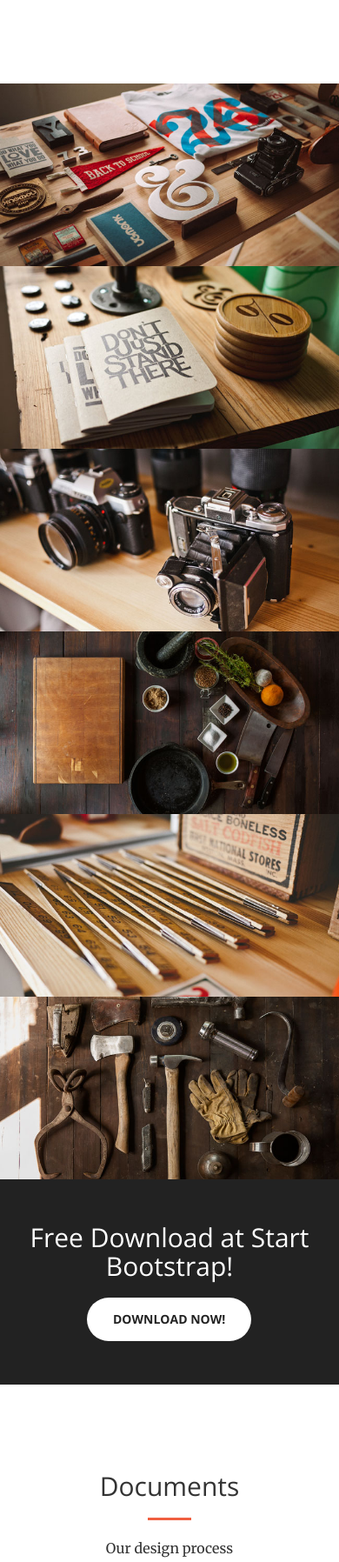
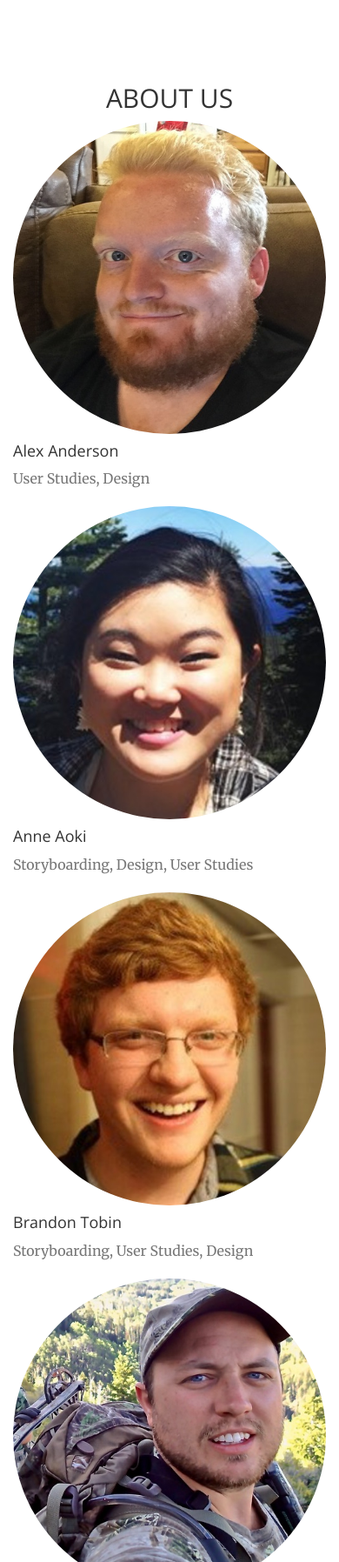
Before and after one commit to brandon-tobin/Human-Computer-Interaction-Final-Project, a website: page Time-Saver-Website/index.html in a window 390 px wide. Shown: the part 3080-4876 px from the top of the page at 87% size. Drawn offline with nearby package versions, Linux system fonts and the light colour scheme.

Commit message:
Added standardized images, and hijacked bootstrap from another about me site, implemented about me

```diff
--- a/Time-Saver-Website/index.html
+++ b/Time-Saver-Website/index.html
@@ -150,111 +150,49 @@
         </div>
     </section>
 
+
+<!--Team Section-->
+
     <section class="no-padding" id="team">
-        <div class="container-fluid">
-            <div class="row no-gutter popup-gallery">
-                <div class="col-lg-4 col-sm-6">
-                    <a href="img/portfolio/fullsize/1.jpg" class="portfolio-box">
-                        <img src="img/portfolio/thumbnails/1.jpg" class="img-responsive" alt="">
-                        <div class="portfolio-box-caption">
-                            <div class="portfolio-box-caption-content">
-                                <div class="project-category text-faded">
-                                    Category
-                                </div>
-                                <div class="project-name">
-                                    Project Name
-                                </div>
-                            </div>
-                        </div>
-                    </a>
+        <div class="container">
+            <div class="row">
+                <div class="col-lg-12 text-center">
+                    <h2 class="section-heading">ABOUT US</h2>
                 </div>
-                <div class="col-lg-4 col-sm-6">
-                    <a href="img/portfolio/fullsize/2.jpg" class="portfolio-box">
-                        <img src="img/portfolio/thumbnails/2.jpg" class="img-responsive" alt="">
-                        <div class="portfolio-box-caption">
-                            <div class="portfolio-box-caption-content">
-                                <div class="project-category text-faded">
-                                    Category
-                                </div>
-                                <div class="project-name">
-                                    Project Name
-                                </div>
-                            </div>
-                        </div>
-                    </a>
+            </div>
+            <div class="row">
+                <div class="col-sm-3">
+                    <div class="team-member">
+                        <img src="img/team/Alex500x500.jpg" class="img-responsive img-circle" alt="">
+                        <h4>Alex Anderson</h4>
+                        <p class="text-muted">User Studies, Design</p>
+                    </div>
                 </div>
-                <div class="col-lg-4 col-sm-6">
-                    <a href="img/portfolio/fullsize/3.jpg" class="portfolio-box">
-                        <img src="img/portfolio/thumbnails/3.jpg" class="img-responsive" alt="">
-                        <div class="portfolio-box-caption">
-                            <div class="portfolio-box-caption-content">
-                                <div class="project-category text-faded">
-                                    Category
-                                </div>
-                                <div class="project-name">
-                                    Project Name
-                                </div>
-                            </div>
-                        </div>
-                    </a>
+                <div class="col-sm-3">
+                    <div class="team-member">
+                        <img src="img/team/anne500x500.jpg" class="img-responsive img-circle" alt="">
+                        <h4>Anne Aoki</h4>
+                        <p class="text-muted">Storyboarding, Design, User Studies</p>
+                    </div>
                 </div>
-                <div class="col-lg-4 col-sm-6">
-                    <a href="img/portfolio/fullsize/4.jpg" class="portfolio-box">
-                        <img src="img/portfolio/thumbnails/4.jpg" class="img-responsive" alt="">
-                        <div class="portfolio-box-caption">
-                            <div class="portfolio-box-caption-content">
-                                <div class="project-category text-faded">
-                                    Category
-                                </div>
-                                <div class="project-name">
-                                    Project Name
-                                </div>
-                            </div>
-                        </div>
-                    </a>
+                <div class="col-sm-3">
+                    <div class="team-member">
+                        <img src="img/team/TobinPicture500x500.jpg" class="img-responsive img-circle" alt="">
+                        <h4>Brandon Tobin</h4>
+                        <p class="text-muted">Storyboarding, User Studies, Design</p>
+                     </div>
                 </div>
-                <div class="col-lg-4 col-sm-6">
-                    <a href="img/portfolio/fullsize/5.jpg" class="portfolio-box">
-                        <img src="img/portfolio/thumbnails/5.jpg" class="img-responsive" alt="">
-                        <div class="portfolio-box-caption">
-                            <div class="portfolio-box-caption-content">
-                                <div class="project-category text-faded">
-                                    Category
-                                </div>
-                                <div class="project-name">
-                                    Project Name
-                                </div>
-                            </div>
-                        </div>
-                    </a>
-                </div>
-                <div class="col-lg-4 col-sm-6">
-                    <a href="img/portfolio/fullsize/6.jpg" class="portfolio-box">
-                        <img src="img/portfolio/thumbnails/6.jpg" class="img-responsive" alt="">
-                        <div class="portfolio-box-caption">
-                            <div class="portfolio-box-caption-content">
-                                <div class="project-category text-faded">
-                                    Category
-                                </div>
-                                <div class="project-name">
-                                    Project Name
-                                </div>
-                            </div>
-                        </div>
-                    </a>
+                <div class="col-sm-3">
+                    <div class="team-member">
+                        <img src="img/team/Matt500x500.jpg" class="img-responsive img-circle" alt="">
+                        <h4>Matt Willden</h4>
+                        <p class="text-muted">Ideation, Writing, User Studies</p>
+                       </div>
                 </div>
             </div>
         </div>
     </section>
 
-    <aside class="bg-dark">
-        <div class="container text-center">
-            <div class="call-to-action">
-                <h2>Free Download at Start Bootstrap!</h2>
-                <a href="http://startbootstrap.com/template-overviews/creative/" class="btn btn-default btn-xl sr-button">Download Now!</a>
-            </div>
-        </div>
-    </aside>
 
     <section id="documents">
         <div class="container">
```
Also changed, not shown: Time-Saver-Website/img/Alex.jpg (deleted), Time-Saver-Website/img/Scaled time_saver logo 4x.png (deleted), Time-Saver-Website/img/team/Alex.jpg (added), Time-Saver-Website/img/team/Alex500x500.jpg (added), Time-Saver-Website/img/team/Matt.jpg (renamed from Time-Saver-Website/img/Matt.jpg), Time-Saver-Website/img/team/Matt500x500.jpg (added), Time-Saver-Website/img/team/TobinPicture.jpg (renamed from Time-Saver-Website/img/TobinPicture.jpg), Time-Saver-Website/img/team/TobinPicture500x500.jpg (added), Time-Saver-Website/img/team/anne.jpg (renamed from Time-Saver-Website/img/anne.jpg), Time-Saver-Website/img/team/anne500x500.jpg (added).
